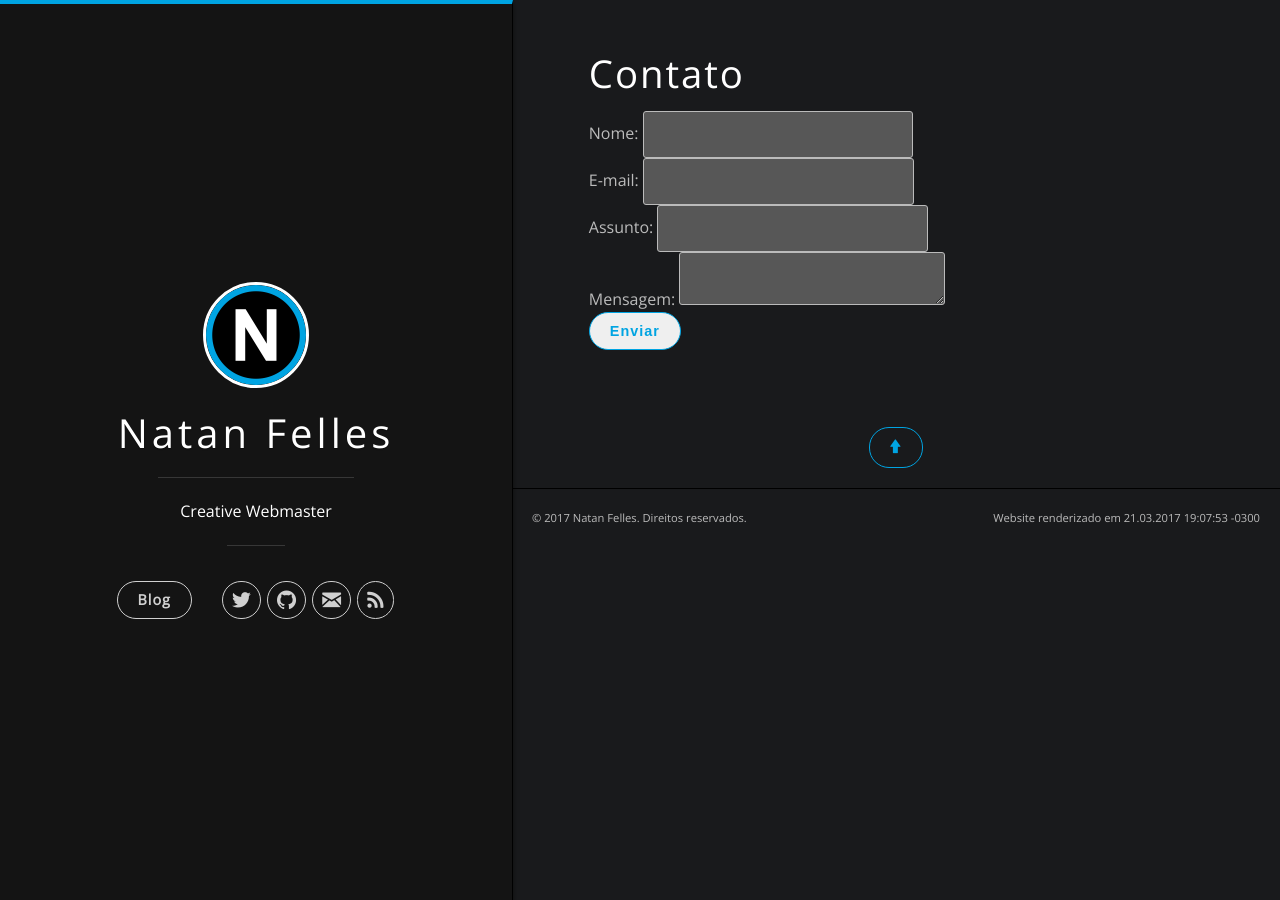
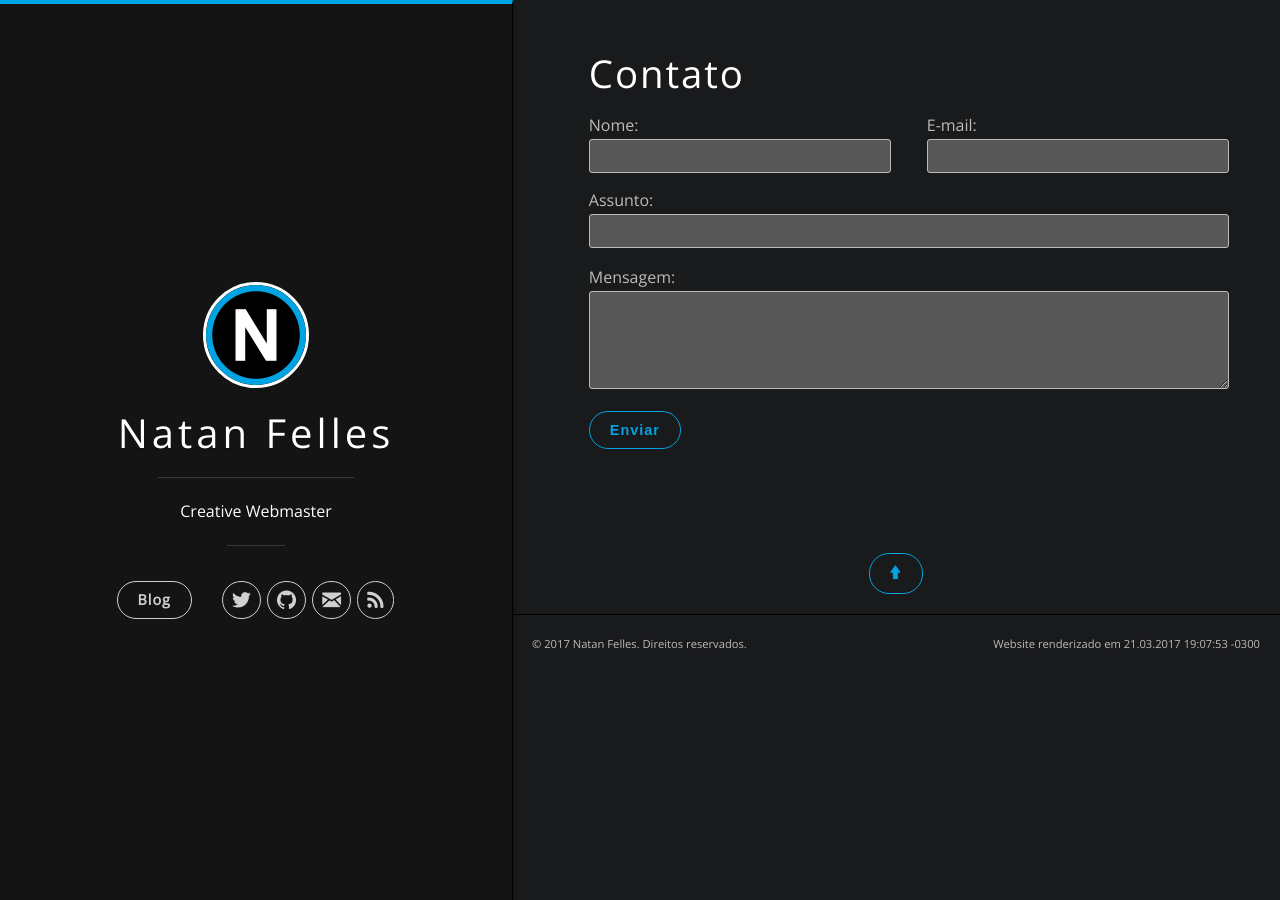
Before and after one commit to natanfelles/natanfelles.github.io, a Jekyll site: the page built from contato.md, in a window 1280 px wide. Built offline with Jekyll 4.4.1, drawn with Linux system fonts in a browser that asks for light colours.

Commit message:
Update form

```diff
--- a/_layouts/contact.html
+++ b/_layouts/contact.html
@@ -5,12 +5,14 @@ layout: default
 
 <form method="post" id="contact_form">
 	<div class="form-item">
-	    <label>Nome:</label>
-		<input type="text" name="name">
-	</div>
-	<div class="form-item">
-	    <label>E-mail:</label>
-		<input type="email" name="email">
+		<div class="left">
+		    <label>Nome:</label>
+			<input type="text" name="name">
+		</div>
+		<div class="right">
+		    <label>E-mail:</label>
+			<input type="email" name="email">
+		</div>
 	</div>
 
 	<div class="form-item">
--- a/assets/css/uno.css
+++ b/assets/css/uno.css
@@ -1489,6 +1489,10 @@ pre code {
 	color: #00a4e2;
 }
 
+.left {
+	float: left;
+}
+
 .right {
 	float: right;
 }
@@ -1758,11 +1762,13 @@ hr {
 	color: #00a4e2;
 	-webkit-font-smoothing: antialiased;
 	text-align: center;
+	background: transparent;
 }
 
 .btn:hover, .navigation__item a:hover {
 	color: #f41249;
 	border-color: #f41249;
+	cursor: pointer;
 }
 
 .btn-secondary {
@@ -1980,9 +1986,29 @@ h2:hover .header-link, h3:hover .header-link, h4:hover .header-link, h5:hover .h
 	outline: none;
 }
 
+.form-item {
+	display: block;
+	min-height: 60px;
+	width: 100%;
+	margin-bottom: 15px;
+}
+
+.form-item .left, .form-item .right {
+	width: 45%;
+}
+
+label {
+	display: block;
+	padding: 6px 0;
+}
+
+textarea {
+	min-height: 80px;
+}
+
 input[type="text"], input[type="password"], input[type="datetime"], input[type="datetime-local"], input[type="date"], input[type="month"], input[type="time"], input[type="week"], input[type="number"], input[type="email"], input[type="url"], input[type="search"], input[type="tel"], textarea {
-	width: 240px;
-	padding: 1em 1em;
+	width: 100%;
+	padding: 8px 12px;
 	background: #fff;
 	border: 1px solid #bbb;
 	border-radius: 3px;
@@ -2043,6 +2069,14 @@ input[type="text"]:-ms-input-placeholder, input[type="password"]:-ms-input-place
 }
 
 @media all and (max-width: 960px) {
+
+	.form-item .left,
+	.form-item .right {
+		float: none;
+		width: 100%;
+		margin-bottom: 15px;
+	}
+
 	.btn-mobile-menu {
 		display: block;
 	}
@@ -2166,6 +2200,7 @@ input[type="text"]:-ms-input-placeholder, input[type="password"]:-ms-input-place
 }
 
 @media all and (max-width: 340px) {
+
 	.panel-main__inner {
 		padding: 0 5%;
 	}
```
